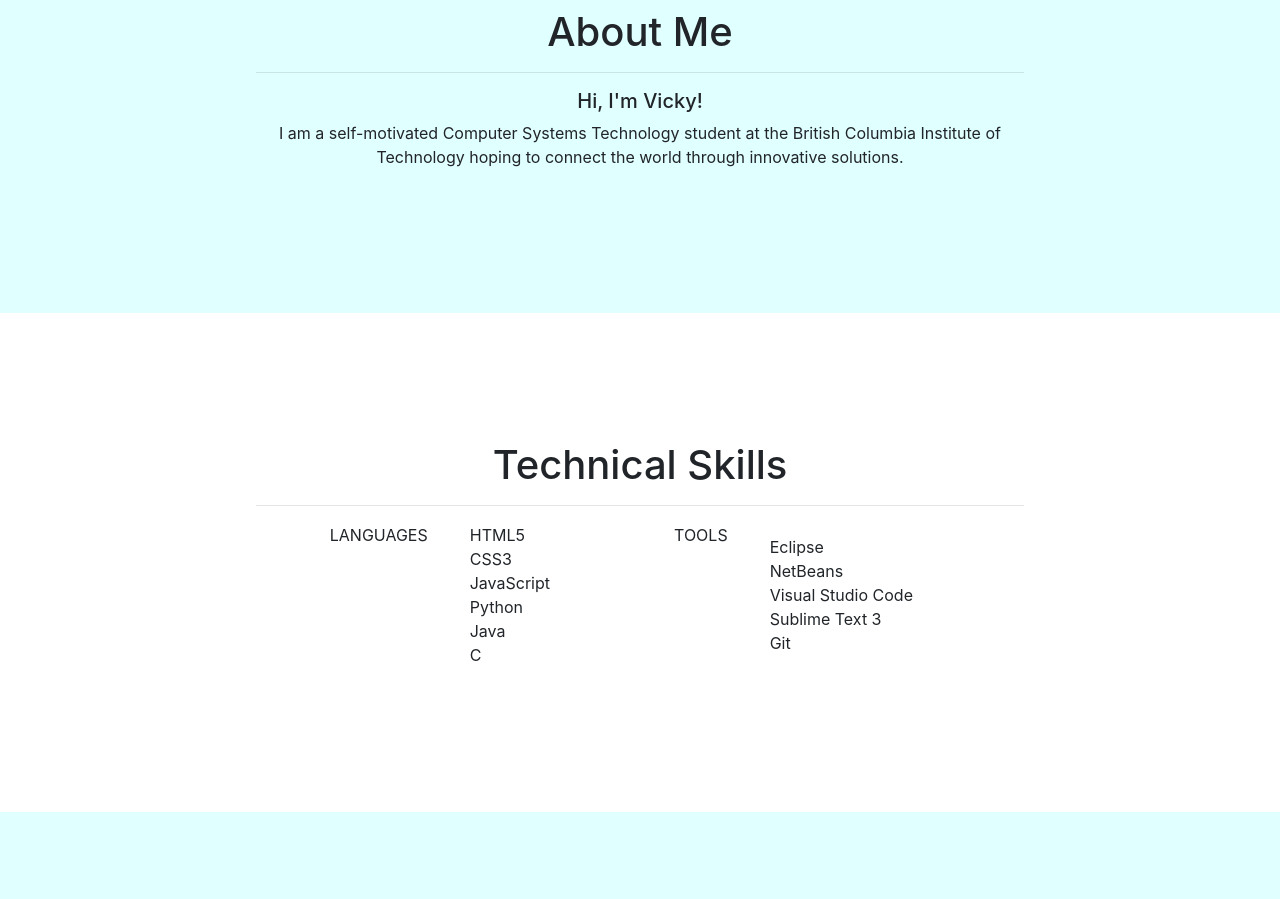
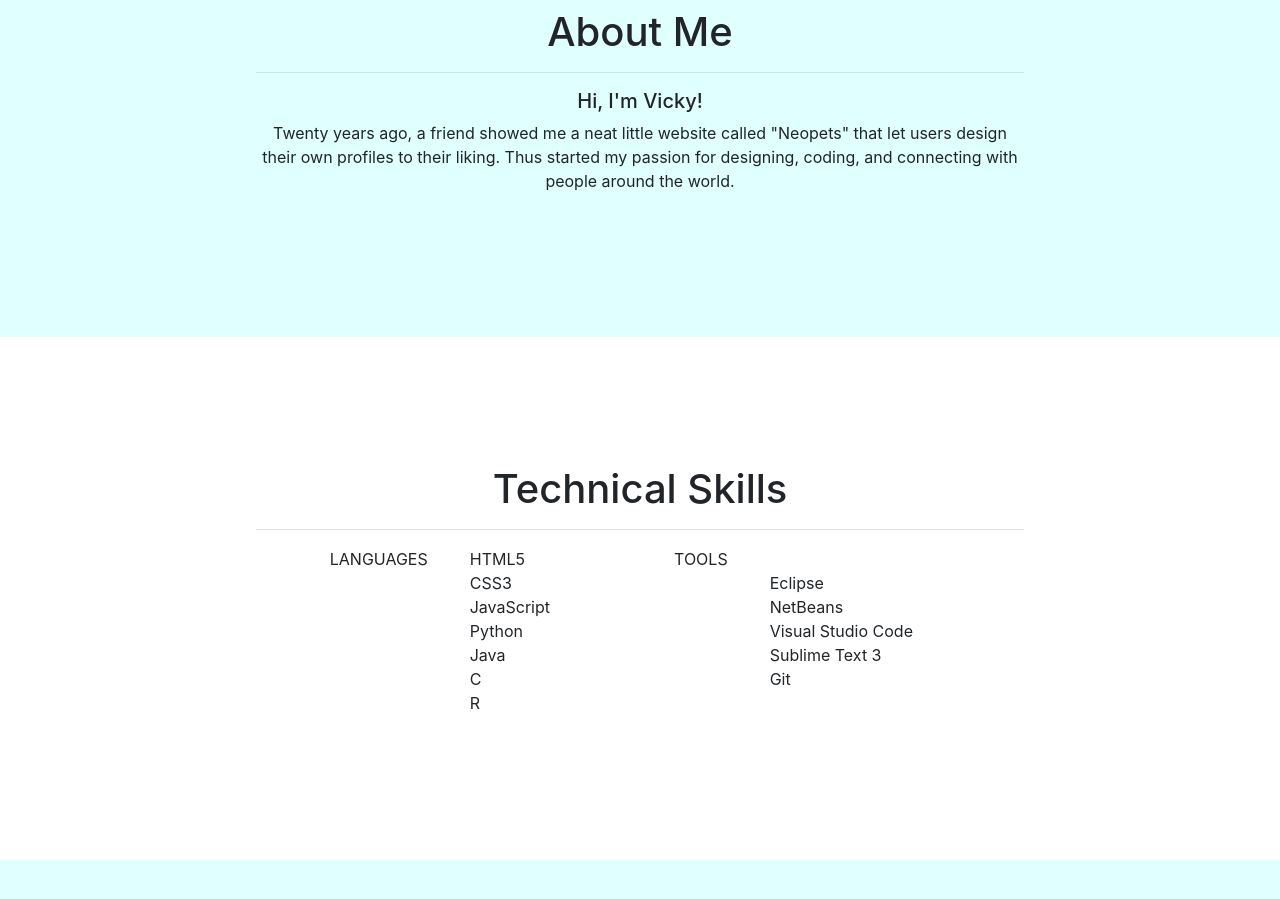
Before and after one commit to ViChungg/ViChungg.github.io, a plain HTML site: page index.html in a window 1280 px wide. Shown: the part 920-1819 px from the top of the page. Drawn offline with nearby package versions, Linux system fonts and the light colour scheme; a web font is replaced by a local one.

Commit message:
Added an update to description.

```diff
--- a/index.html
+++ b/index.html
@@ -43,7 +43,7 @@
         <div data-aos="fade-right">
             <h1>About Me</h1><hr>
             <h5>Hi, I'm Vicky!</h5>
-            <p>I am a self-motivated Computer Systems Technology student at the British Columbia Institute of Technology hoping to connect the world through innovative solutions. </p>
+            <p>Twenty years ago, a friend showed me a neat little website called "Neopets" that let users design their own profiles to their liking. Thus started my passion for designing, coding, and connecting with people around the world.</p>
         </div>
       </div>
 
@@ -60,7 +60,8 @@
                       <li>JavaScript</li>
                       <li>Python</li>
                       <li>Java</li>
-                      <li>C</li></ul>
+                      <li>C</li>
+                      <li>R</li></ul>
                     </td>
                   </tr>
                 </table>
```
